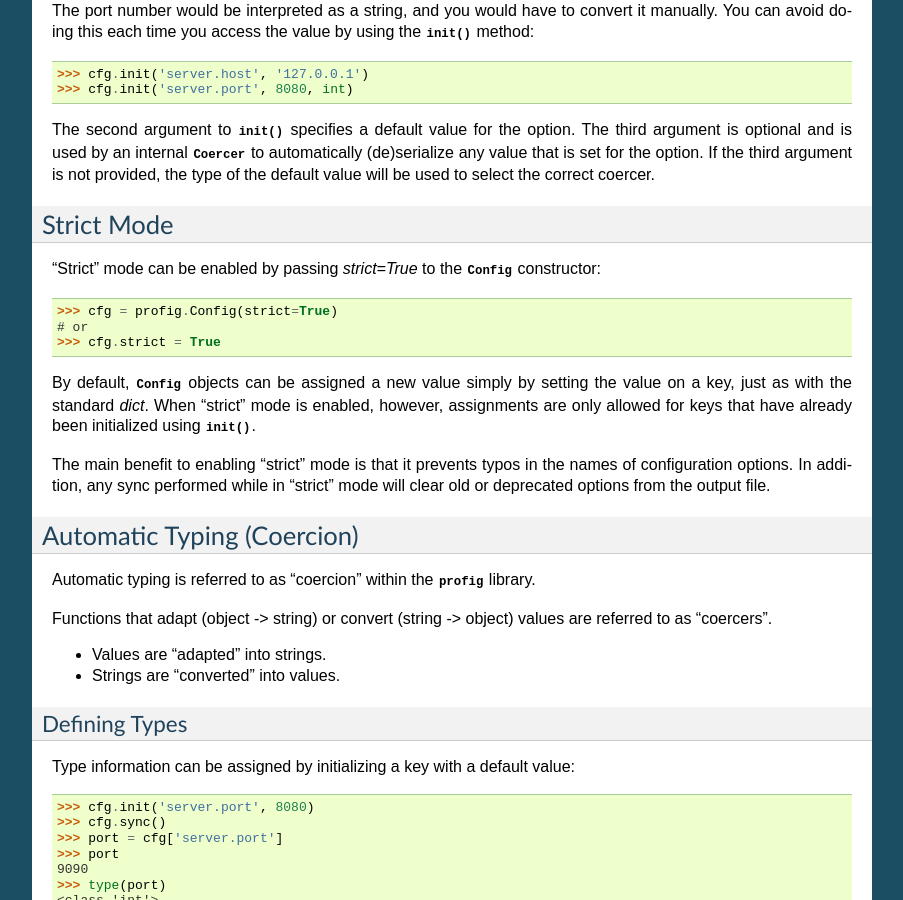
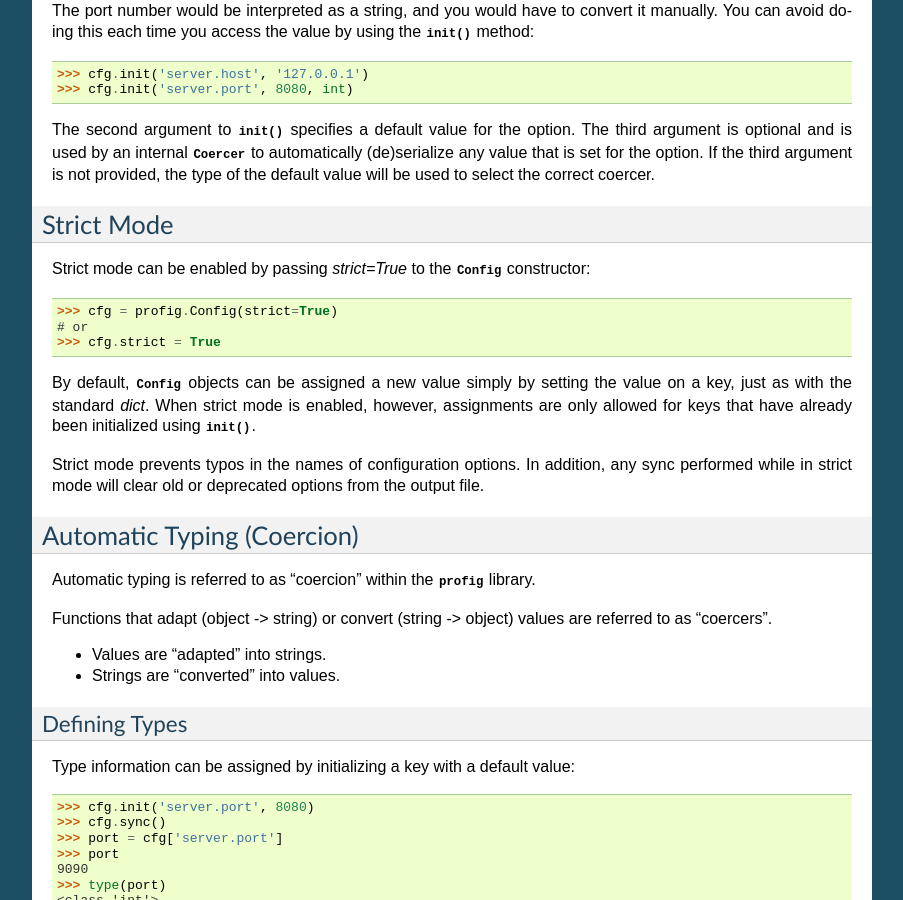
Before and after one commit to dhagrow/profig, a Sphinx documentation site: the page built from docs/guide.txt, in a window 1280 px wide and 900 px high, scrolled down 790 px. Shown: the whole window, without its empty margins (198-1101 px from the left). Built offline with Sphinx 7.4.7, drawn with Linux system fonts in a browser that asks for light colours; the version number could not be read and is left out.

Commit message:
clarify strict mode docs

```diff
--- a/docs/guide.txt
+++ b/docs/guide.txt
@@ -59,7 +59,7 @@
 Strict Mode
 -----------
 
-"Strict" mode can be enabled by passing *strict=True* to the
+Strict mode can be enabled by passing *strict=True* to the
 :class:`~profig.Config` constructor::
 
     >>> cfg = profig.Config(strict=True)
@@ -68,12 +68,12 @@
 
 By default, :class:`~profig.Config` objects can be assigned a new value
 simply by setting the value on a key, just as with the standard `dict`.
-When "strict" mode is enabled, however, assignments are only allowed for keys
+When strict mode is enabled, however, assignments are only allowed for keys
 that have already been initialized using :meth:`~profig.ConfigSection.init`.
 
-The main benefit to enabling "strict" mode is that it prevents typos in the
-names of configuration options. In addition, any sync performed while in
-"strict" mode will clear old or deprecated options from the output file.
+Strict mode prevents typos in the names of configuration options. In addition,
+any sync performed while in strict mode will clear old or deprecated options
+from the output file.
 
 Automatic Typing (Coercion)
 ---------------------------
--- a/profig.py
+++ b/profig.py
@@ -501,7 +501,9 @@
     An encoding can be set using *encoding*. If *encoding* is not specified
     the encoding used is platform dependent: locale.getpreferredencoding(False).
 
-    Strict mode can be enabled by setting *strict* to `True`.
+    Strict mode can be enabled by setting *strict* to `True`. In strict mode,
+    accessing keys that have not been initialized will raise an
+    :exc:`~profig.InvalidSectionError`.
 
     The dict class used internally can be set using *dict_type*. By default
     an `OrderedDict` is used.
```
